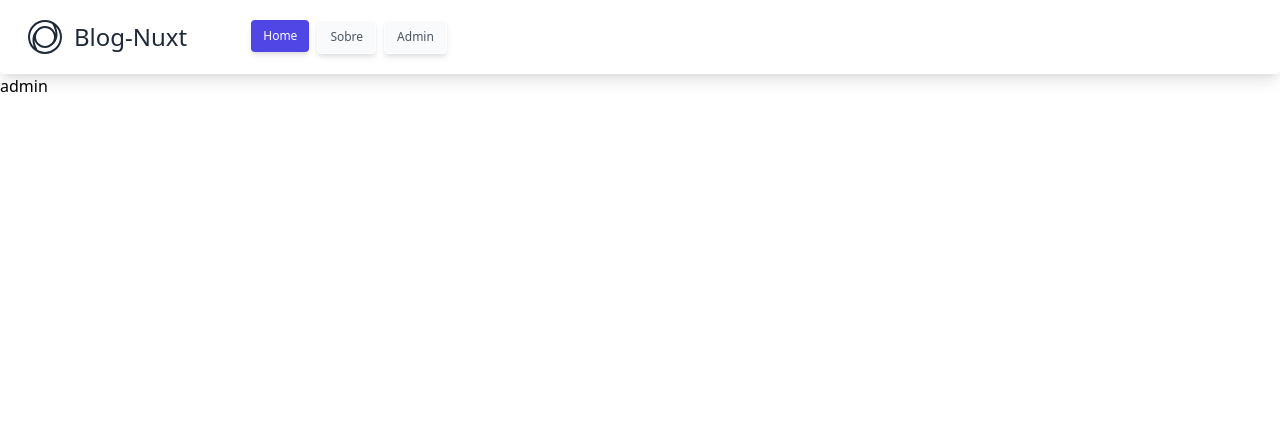
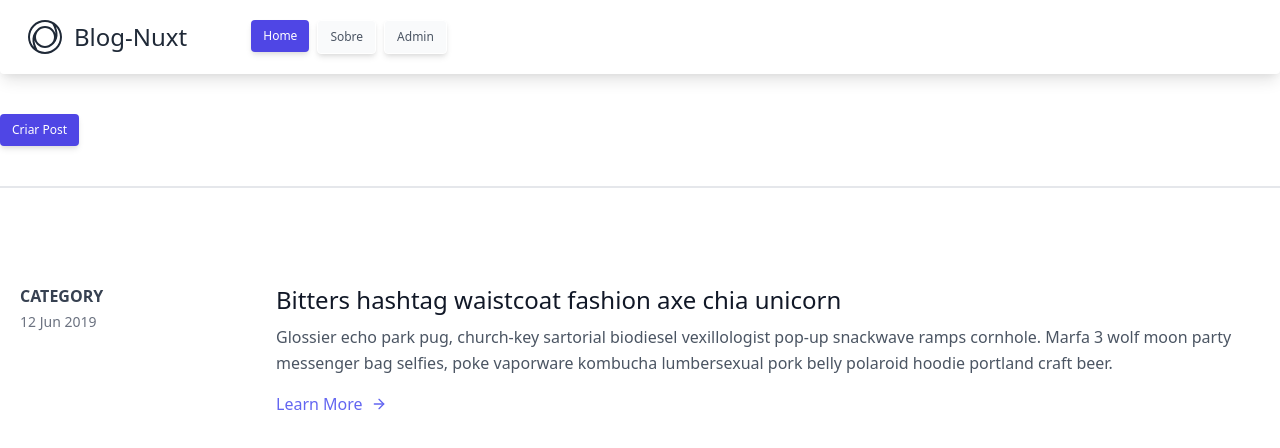
Before and after one commit to EuclidesKinto/blog-nuxt, a Nuxt app: page /admin in a window 1280 px wide. Shown: the top 448 px of the page. Built offline with nearby package versions, Linux system fonts and the light colour scheme.

Commit message:
add new post

```diff
--- a/pages/admin/index.vue
+++ b/pages/admin/index.vue
@@ -1,6 +1,34 @@
 <template>
   <div>
-    admin
+    <div class="container py-10 mx-auto border-b-2">
+      <nuxt-link to="/admin/new-post">
+        <button class="focus:outline-none focus:ring-2 focus:ring-offset-2 focus:ring-gray-800 text-white bg-indigo-600 cursor-pointer px-3 py-2.5 font-normal text-xs leading-3 shadow-md rounded">
+          Criar Post
+        </button>
+      </nuxt-link>
+    </div>
+    <section class="text-gray-600 body-font overflow-hidden">
+      <div class="container px-5 py-24 mx-auto">
+        <div class="-my-8 divide-y-2 divide-gray-100">
+          <div class="py-8 flex flex-wrap md:flex-nowrap">
+            <div class="md:w-64 md:mb-0 mb-6 flex-shrink-0 flex flex-col">
+              <span class="font-semibold title-font text-gray-700">CATEGORY</span>
+              <span class="mt-1 text-gray-500 text-sm">12 Jun 2019</span>
+            </div>
+            <div class="md:flex-grow">
+              <h2 class="text-2xl font-medium text-gray-900 title-font mb-2">Bitters hashtag waistcoat fashion axe chia unicorn</h2>
+              <p class="leading-relaxed">Glossier echo park pug, church-key sartorial biodiesel vexillologist pop-up snackwave ramps cornhole. Marfa 3 wolf moon party messenger bag selfies, poke vaporware kombucha lumbersexual pork belly polaroid hoodie portland craft beer.</p>
+              <a class="text-indigo-500 inline-flex items-center mt-4">Learn More
+                <svg class="w-4 h-4 ml-2" viewBox="0 0 24 24" stroke="currentColor" stroke-width="2" fill="none" stroke-linecap="round" stroke-linejoin="round">
+                  <path d="M5 12h14"></path>
+                  <path d="M12 5l7 7-7 7"></path>
+                </svg>
+              </a>
+            </div>
+          </div>
+        </div>
+      </div>
+    </section>
   </div>
 </template>
 
--- a/pages/admin/new-post/index.vue
+++ b/pages/admin/new-post/index.vue
@@ -1,6 +1,33 @@
 <template>
   <div>
-
+    <div class="container py-10 mx-auto border-b-2">
+      <nuxt-link to="/admin">
+        <button class="focus:outline-none focus:ring-2 focus:ring-offset-2 focus:ring-gray-800 text-white bg-indigo-600 cursor-pointer px-3 py-2.5 font-normal text-xs leading-3 shadow-md rounded">
+          Voltar
+        </button>
+      </nuxt-link>
+    </div>
+    <div class="container py-5 mx-auto border-b-2">
+      <form>
+        <div class="flex flex-col  my-5">
+            <label for="title" class="text-gray-800 dark:text-gray-100 text-sm font-bold leading-tight tracking-normal mb-2">Titulo</label>
+            <input id="title" autocomplete="off" class="text-gray-600 dark:text-gray-400 focus:outline-none focus:ring-2 focus:ring-offset-2 focus:ring-indigo-700 dark:focus:border-indigo-700 dark:border-gray-700 dark:bg-gray-800 bg-white font-normal w-64 h-10 flex items-center pl-3 text-sm border-gray-300 rounded border shadow" />
+        </div>
+        <div class="flex flex-col  my-5">
+            <label for="title" class="text-gray-800 dark:text-gray-100 text-sm font-bold leading-tight tracking-normal mb-2">Titulo</label>
+            <input id="title" autocomplete="off" class="text-gray-600 dark:text-gray-400 focus:outline-none focus:ring-2 focus:ring-offset-2 focus:ring-indigo-700 dark:focus:border-indigo-700 dark:border-gray-700 dark:bg-gray-800 bg-white font-normal w-64 h-10 flex items-center pl-3 text-sm border-gray-300 rounded border shadow" />
+        </div>
+        <div class="flex flex-col  my-5">
+            <label for="description" class="text-gray-800 dark:text-gray-100 text-sm font-bold leading-tight tracking-normal mb-2">Descrição</label>
+            <textarea  class="text-gray-600 dark:text-gray-400 focus:outline-none focus:ring-2 focus:ring-offset-2 focus:ring-indigo-700 dark:focus:border-indigo-700 dark:border-gray-700 dark:bg-gray-800 bg-white font-normal w-64 h-10 flex items-center pl-3 text-sm border-gray-300 rounded border shadow" name="dexcription"  cols="30" rows="50"></textarea>
+        </div>
+        <div class="flex flex-col  my-5">
+            <button class=" w-1/4 focus:outline-none focus:ring-2 focus:ring-offset-2 focus:ring-gray-800 text-white bg-indigo-600 cursor-pointer px-3 py-2.5 font-normal text-xs leading-3 shadow-md rounded">
+          salvar
+        </button>
+        </div>
+      </form>
+    </div>
   </div>
 </template>
 
--- a/pages/index.vue
+++ b/pages/index.vue
@@ -1,6 +1,6 @@
 <template>
 <section class="text-gray-600 body-font">
-  <div class="container px-5 py-24 mx-auto">
+<div class="container px-5 py-24 mx-auto">
     <div class="flex flex-wrap -m-4">
       <PostPreview
       id="1"
```
Also changed, not shown: components/Posts/PostHome.vue (added).
